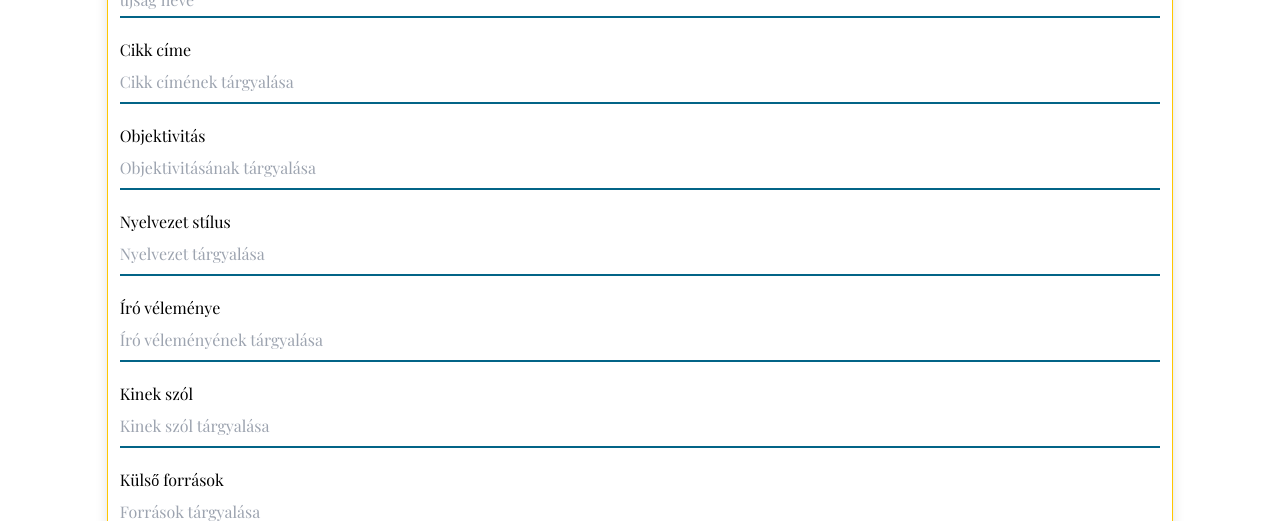
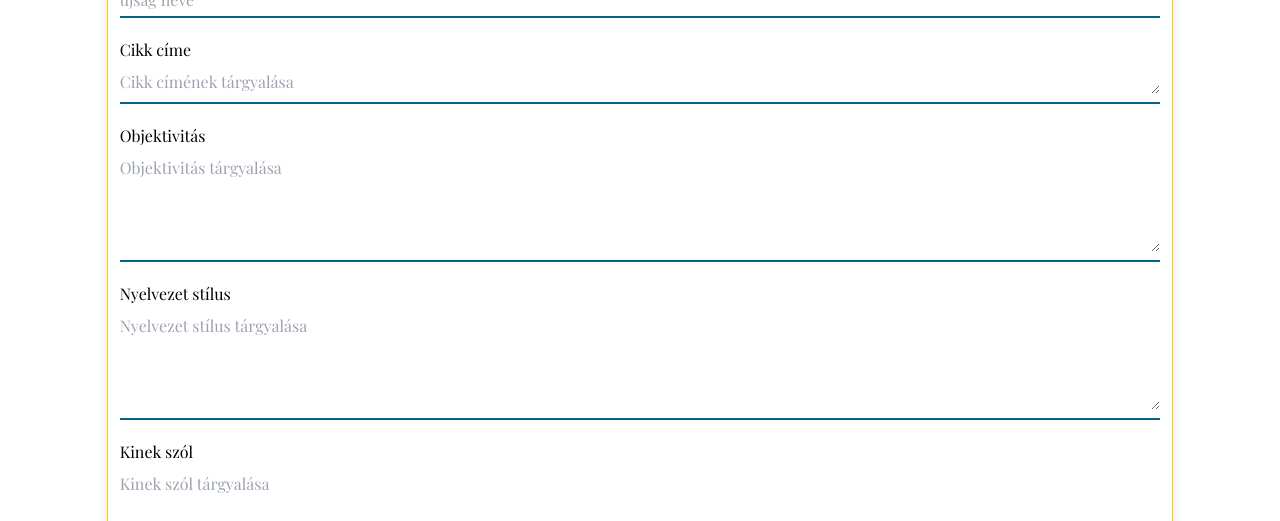
Before and after one commit to zsombinagy/newspaper_analysis, a SvelteKit app in the folder app/: page /j9l4u8eojl/main in a window 1280 px wide. Shown: the part 431-952 px from the top of the page. Built offline with nearby package versions, Linux system fonts and the light colour scheme; a web font is replaced by a local one.

Commit message:
added some design article analysis

```diff
--- a/app/src/components/ArticleAnalysis.svelte
+++ b/app/src/components/ArticleAnalysis.svelte
@@ -3,7 +3,7 @@
 
 <main class="flex flex-col items-center font-playfair pb-10 ">
   <div
-    class="my-10 border border-main_blue p-2 rounded shadow-lg shadow-main_shadow_gray"
+    class="my-10 border border-main_blue p-2 rounded shadow-lg shadow-main_shadow_gray md:w-3/6"
   >
     <input
       type="text"
@@ -33,53 +33,28 @@
       <div class="border-b-2 border-main_blue pt-3 pb-1"><input class="w-full focus:outline-none" type="text" placeholder="újság neve" /></div>
     </div>
 
-    <div class="mt-5">
-      <div class="pb-2">
-        <h3>Cikk címe</h3>
+
+
+      <div class="border-b-2 border-main_blue pb-2 flex flex-col my-5">
+        <label class="mb-2" for="">Cikk címe</label>
+        <textarea class="w-full focus:outline-none" name="" id="" rows="1" placeholder="Cikk címének tárgyalása"></textarea>
       </div>
-      <div class="border-b-2 border-main_blue pb-2">
-        <input class="w-full focus:outline-none" type="text" placeholder="Cikk címének tárgyalása" />
+      <div class="border-b-2 border-main_blue pb-2 flex flex-col my-5">
+        <label class="mb-2" for="">Objektivitás</label>
+        <textarea class="w-full focus:outline-none" name="" id="" rows="4" placeholder="Objektivitás tárgyalása"></textarea>
       </div>
-    </div>
-    <div class="mt-5">
-      <div class="pb-2">
-        <h3>Objektivitás</h3>
+      <div class="border-b-2 border-main_blue pb-2 flex flex-col my-5">
+        <label class="mb-2" for="">Nyelvezet stílus</label>
+        <textarea class="w-full focus:outline-none" name="" id="" rows="4" placeholder="Nyelvezet stílus tárgyalása"></textarea>
       </div>
-      <div class="border-b-2 border-main_blue pb-2">
-        <input class="w-full focus:outline-none" type="text" placeholder="Objektivitásának tárgyalása" />
+      <div class="border-b-2 border-main_blue pb-2 flex flex-col my-5">
+        <label class="mb-2" for="">Kinek szól</label>
+        <textarea class="w-full focus:outline-none" name="" id="" rows="4" placeholder="Kinek szól tárgyalása"></textarea>
       </div>
-    </div>
-    <div class="mt-5">
-      <div class="pb-2">
-        <h3>Nyelvezet stílus</h3>
+      <div class="border-b-2 border-main_blue pb-2 flex flex-col my-5">
+        <label class="mb-2" for="">Források</label>
+        <textarea class="w-full focus:outline-none" name="" id="" rows="4" placeholder="Források tárgyalása"></textarea>
       </div>
-      <div class="border-b-2 border-main_blue pb-2">
-        <input class="w-full focus:outline-none" type="text" placeholder="Nyelvezet tárgyalása" />
-      </div>
-    </div>
-    <div class="mt-5">
-      <div class="pb-2">
-        <h3>Író véleménye</h3>
-      </div>
-      <div class="border-b-2 border-main_blue pb-2">
-        <input class="w-full focus:outline-none" type="text" placeholder="Író véleményének tárgyalása" />
-      </div>
-    </div>
-    <div class="mt-5">
-      <div class="pb-2">
-        <h3>Kinek szól</h3>
-      </div>
-      <div class="border-b-2 border-main_blue pb-2">
-        <input class="w-full focus:outline-none" type="text" placeholder="Kinek szól tárgyalása" />
-      </div>
-    </div>
-    <div class="mt-5">
-      <div class="pb-2">
-        <h3>Külső források</h3>
-      </div>
-      <div class="border-b-2 border-main_blue pb-2">
-        <input class="w-full focus:outline-none" type="text" placeholder="Források tárgyalása" />
-      </div>
-    </div>
+
   </div>
 </main>
```
